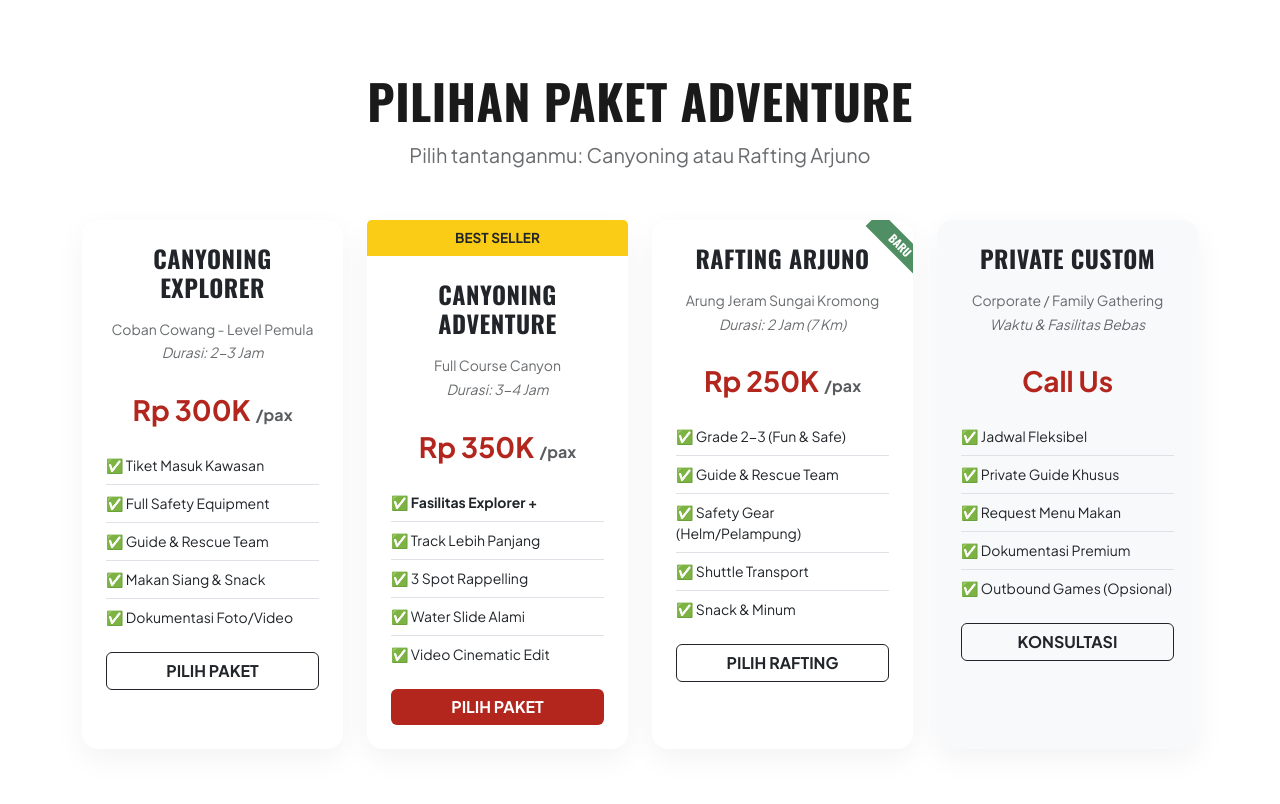
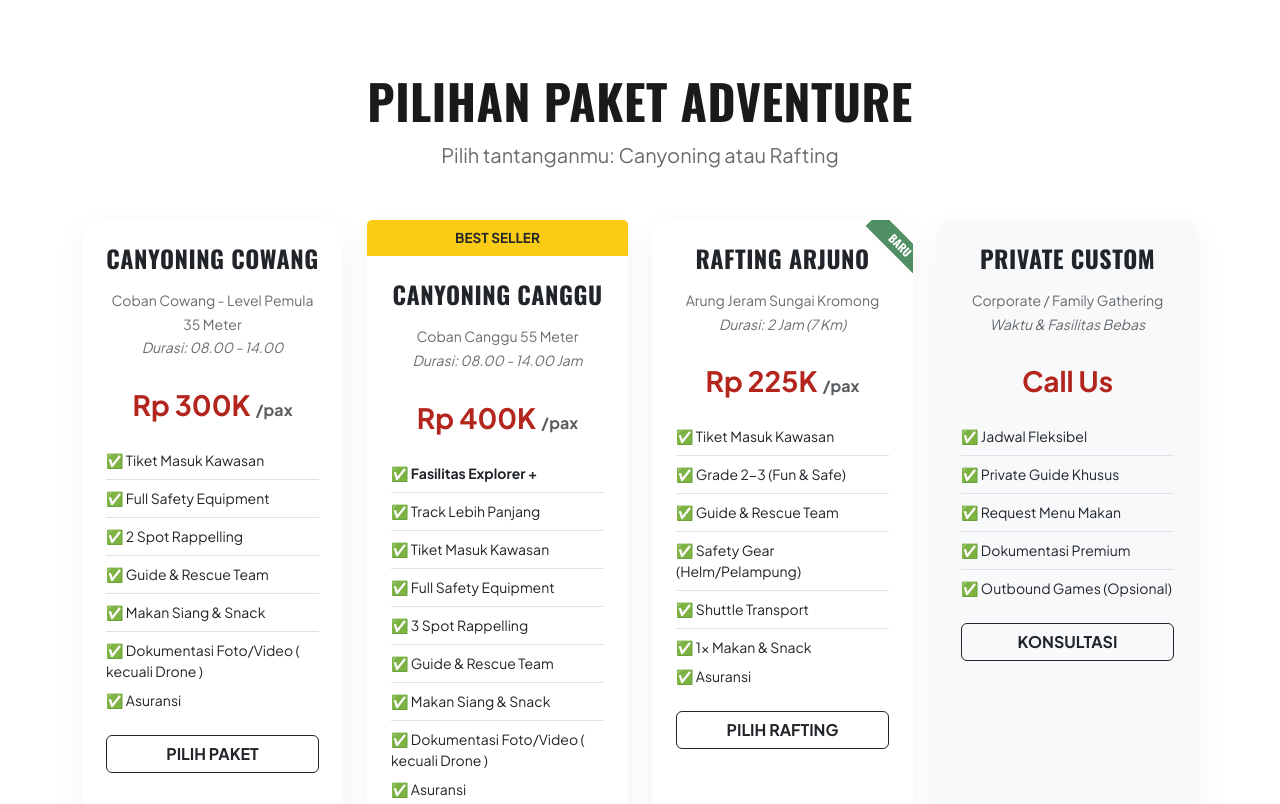
Before and after one commit to muhammadfatichulichsan/canyoningpacet, a plain HTML site: page index.html in a window 1280 px wide. Shown: the part 1600-2404 px from the top of the page. Drawn offline with nearby package versions, Linux system fonts and the light colour scheme.

Commit message:
Update image sources and package descriptions in HTML

```diff
--- a/index.html
+++ b/index.html
@@ -24,7 +24,7 @@
     <meta property="og:site_name" content="Canyoning Pacet Adventure">
     <meta property="og:title" content="Canyoning Pacet Mojokerto | Wisata Adrenalin Pacet Mojokerto">
     <meta property="og:description" content="Jelajahi keindahan tersembunyi Pacet dengan menuruni air terjun. Aman, Profesional, dan Seru!">
-    <meta property="og:image" content="https://images.unsplash.com/photo-1629813292025-2782b79a1793?q=80&w=1200&auto=format&fit=crop">
+    <meta property="og:image" content="canyoning.webp">
     <meta property="og:image:alt" content="Peserta melakukan rappelling di air terjun Pacet">
     <meta property="og:image:width" content="1200">
     <meta property="og:image:height" content="630">
@@ -34,7 +34,7 @@
     <meta name="twitter:description" content="Booking sekarang! Wisata petualangan air terjun nomor 1 di Mojokerto.">
     <meta name="twitter:image" content="https://images.unsplash.com/photo-1629813292025-2782b79a1793?q=80&w=1200&auto=format&fit=crop">
 
-    <link rel="preload" as="image" href="https://images.unsplash.com/photo-1629813292025-2782b79a1793?q=80&w=1920&auto=format&fit=crop">
+    <link rel="preload" as="image" href="canyoning.webp">
     <link rel="preconnect" href="https://fonts.googleapis.com">
     <link rel="preconnect" href="https://fonts.gstatic.com" crossorigin>
 
@@ -122,7 +122,7 @@
 
         .cta-section {
             background: linear-gradient(rgba(27, 51, 43, 0.95), rgba(27, 51, 43, 0.95)),
-                        url('https://images.unsplash.com/photo-1596423736561-e789852233f6?q=80&w=1920&auto=format&fit=crop') center/cover;
+                        url('canyoning.webp') center/cover;
         }
         .btn-accent { background: var(--brand-accent); border: none; color: #111; font-weight: bold; }
         .btn-accent:hover { background: #eab308; }
@@ -178,7 +178,7 @@
         "@context": "https://schema.org",
         "@type": "LocalBusiness",
         "name": "Canyoning Pacet Mojokerto",
-        "image": "https://images.unsplash.com/photo-1629813292025-2782b79a1793?q=80&w=1200&auto=format&fit=crop",
+        "image": "canyoning.webp",
         "url": "https://canyoningpacet.com",
         "telephone": "+62895400520827",
         "email": "canyoningpacet@gmail.com",
@@ -414,7 +414,7 @@
   <div class="container">
     <div class="text-center mb-5">
         <h2 class="fw-bold display-5">Pilihan Paket Adventure</h2>
-        <p class="text-muted fs-5">Pilih tantanganmu: Canyoning atau Rafting Arjuno</p>
+        <p class="text-muted fs-5">Pilih tantanganmu: Canyoning atau Rafting</p>
     </div>
 
     <div class="row g-4 justify-content-center">
@@ -422,10 +422,10 @@
       <div class="col-md-6 col-lg-6 col-xl-3">
         <div class="card h-100">
           <div class="card-body p-4">
-            <h3 class="h4 fw-bold text-center mb-3">Canyoning Explorer</h3>
+            <h3 class="h4 fw-bold text-center mb-3">Canyoning Cowang</h3>
             <p class="text-center text-muted small mb-4">
-              Coban Cowang - Level Pemula<br>
-              <em>Durasi: 2-3 Jam</em>
+              Coban Cowang - Level Pemula 35 Meter<br>
+              <em>Durasi: 08.00 - 14.00</em>
             </p>
 
             <div class="text-center mb-4">
@@ -435,9 +435,11 @@
             <ul class="small mb-4 list-unstyled">
               <li class="mb-2 border-bottom pb-2">✅ Tiket Masuk Kawasan</li>
               <li class="mb-2 border-bottom pb-2">✅ Full Safety Equipment</li>
+              <li class="mb-2 border-bottom pb-2">✅ 2 Spot Rappelling</li>
               <li class="mb-2 border-bottom pb-2">✅ Guide & Rescue Team</li>
               <li class="mb-2 border-bottom pb-2">✅ Makan Siang & Snack</li>
-              <li class="mb-2">✅ Dokumentasi Foto/Video</li>
+              <li class="mb-2">✅ Dokumentasi Foto/Video ( kecuali Drone )</li>
+              <li class="mb-2">✅ Asuransi</li>
             </ul>
 
             <a href="https://wa.me/62895400520827?text=Info%20Paket%20Canyoning%20Explorer" class="btn btn-outline-dark w-100 fw-bold">PILIH PAKET</a>
@@ -451,22 +453,26 @@
             BEST SELLER
           </div>
           <div class="card-body p-4">
-            <h3 class="h4 fw-bold text-center mb-3">Canyoning Adventure</h3>
+            <h3 class="h4 fw-bold text-center mb-3">Canyoning Canggu</h3>
             <p class="text-center text-muted small mb-4">
-              Full Course Canyon<br>
-              <em>Durasi: 3-4 Jam</em>
+              Coban Canggu 55 Meter<br>
+              <em>Durasi: 08.00 - 14.00 Jam</em>
             </p>
 
             <div class="text-center mb-4">
-               <div class="fw-bold fs-3" style="color:var(--brand-red)">Rp 350K <span class="fs-6 text-muted">/pax</span></div>
+               <div class="fw-bold fs-3" style="color:var(--brand-red)">Rp 400K <span class="fs-6 text-muted">/pax</span></div>
             </div>
 
             <ul class="small mb-4 list-unstyled">
               <li class="mb-2 border-bottom pb-2">✅ <strong>Fasilitas Explorer +</strong></li>
               <li class="mb-2 border-bottom pb-2">✅ Track Lebih Panjang</li>
+              <li class="mb-2 border-bottom pb-2">✅ Tiket Masuk Kawasan</li>
+              <li class="mb-2 border-bottom pb-2">✅ Full Safety Equipment</li>
               <li class="mb-2 border-bottom pb-2">✅ 3 Spot Rappelling</li>
-              <li class="mb-2 border-bottom pb-2">✅ Water Slide Alami</li>
-              <li class="mb-2">✅ Video Cinematic Edit</li>
+              <li class="mb-2 border-bottom pb-2">✅ Guide & Rescue Team</li>
+              <li class="mb-2 border-bottom pb-2">✅ Makan Siang & Snack</li>
+              <li class="mb-2">✅ Dokumentasi Foto/Video ( kecuali Drone )</li>
+              <li class="mb-2">✅ Asuransi</li>
             </ul>
 
             <a href="https://wa.me/62895400520827?text=Info%20Paket%20Canyoning%20Adventure" class="btn btn-primary w-100 fw-bold">PILIH PAKET</a>
@@ -486,15 +492,17 @@
             </p>
 
             <div class="text-center mb-4">
-               <div class="fw-bold fs-3" style="color:var(--brand-red)">Rp 250K <span class="fs-6 text-muted">/pax</span></div>
+               <div class="fw-bold fs-3" style="color:var(--brand-red)">Rp 225K <span class="fs-6 text-muted">/pax</span></div>
             </div>
 
             <ul class="small mb-4 list-unstyled">
+              <li class="mb-2 border-bottom pb-2">✅ Tiket Masuk Kawasan</li>
               <li class="mb-2 border-bottom pb-2">✅ Grade 2-3 (Fun & Safe)</li>
               <li class="mb-2 border-bottom pb-2">✅ Guide & Rescue Team</li>
               <li class="mb-2 border-bottom pb-2">✅ Safety Gear (Helm/Pelampung)</li>
               <li class="mb-2 border-bottom pb-2">✅ Shuttle Transport</li>
-              <li class="mb-2">✅ Snack & Minum</li>
+              <li class="mb-2">✅ 1x Makan & Snack</li>
+              <li class="mb-2">✅ Asuransi</li>
             </ul>
 
             <a href="https://wa.me/62895400520827?text=Info%20Paket%20Rafting%20Arjuno" class="btn btn-outline-dark w-100 fw-bold">PILIH RAFTING</a>
```
